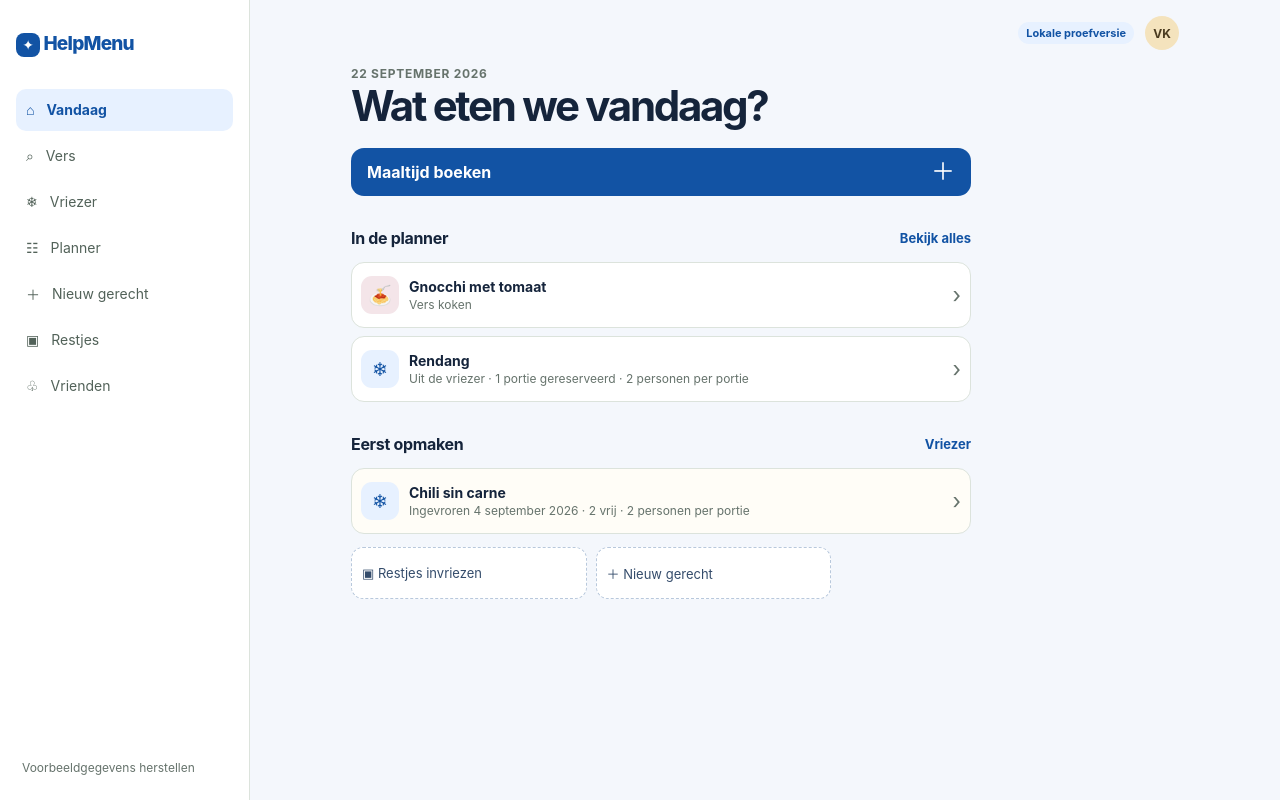
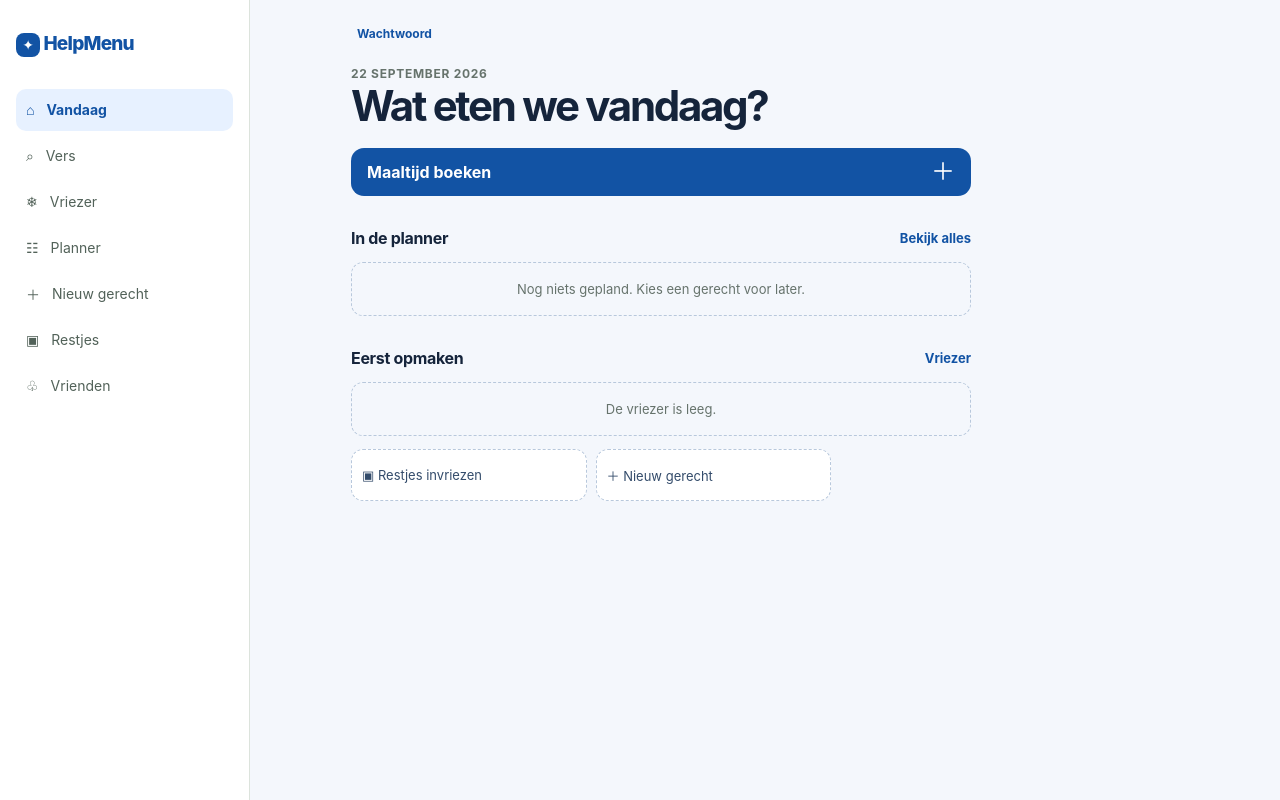
Before and after one commit to RoJoRZ/VriesKook, a SvelteKit app: page / in a window 1280 px wide. Built offline with nearby package versions, Linux system fonts and the light colour scheme.

Commit message:
Maak HelpMenu klaar voor eerste gebruik

```diff
--- a/src/lib/seed.ts
+++ b/src/lib/seed.ts
@@ -1,31 +1,7 @@
 import type { Booking, Dish, FreezerBatch, FriendDinner, PlannerEntry } from './domain';
 
-export const seedDishes: Dish[] = [
-  { id: 'gnocchi', name: 'Gnocchi met tomaat', course: 'Hoofdgerecht', tags: ['pasta', 'groente'], description: 'Met basilicum en mozzarella.', calories: 142, emoji: '🍝' },
-  { id: 'rendang', name: 'Rendang', course: 'Hoofdgerecht', tags: ['rijst', 'vlees'], description: 'Langzaam gestoofd rundvlees.', emoji: '🍛' },
-  { id: 'chili', name: 'Chili sin carne', course: 'Hoofdgerecht', tags: ['rijst', 'groente', 'vegetarisch'], description: 'Met bonen, maïs en paprika.', emoji: '🥘' },
-  { id: 'lasagne', name: 'Lasagne', course: 'Hoofdgerecht', tags: ['pasta', 'groente'], emoji: '🥬' },
-  { id: 'tiramisu', name: 'Tiramisu', course: 'Nagerecht', tags: ['dessert'], emoji: '🍰' },
-  { id: 'pompoensoep', name: 'Pompoensoep', course: 'Voorgerecht', tags: ['groente', 'vegetarisch'], emoji: '🥣' },
-  { id: 'boerenkool', name: 'Boerenkoolstamppot', course: 'Hoofdgerecht', tags: ['stamppot', 'aardappels', 'groente', 'vlees'], emoji: '🥔' }
-];
-
-export const seedBatches: FreezerBatch[] = [
-  { id: 'batch-chili', dishId: 'chili', frozenAt: '2026-09-04', available: 2, original: 2, peoplePerPortion: 2 },
-  { id: 'batch-rendang', dishId: 'rendang', frozenAt: '2026-09-10', available: 2, original: 2, peoplePerPortion: 2 },
-  { id: 'batch-lasagne', dishId: 'lasagne', frozenAt: '2026-09-14', available: 3, original: 3, peoplePerPortion: 1 }
-];
-
-export const seedPlanner: PlannerEntry[] = [
-  { id: 'plan-gnocchi', dishId: 'gnocchi', source: 'vers' },
-  { id: 'plan-rendang', dishId: 'rendang', source: 'vriezer', batchId: 'batch-rendang' }
-];
-
-export const seedBookings: Booking[] = [
-  { id: 'booking-pompoen', dishId: 'pompoensoep', type: 'gegeten', eatenAt: '2026-09-18' }
-];
-
-export const seedFriendDinners: FriendDinner[] = [
-  { id: 'friends-1', date: '2026-09-13', people: 'Noor en Sjoerd', dishIds: ['lasagne', 'tiramisu'], note: 'Met groene salade erbij.' },
-  { id: 'friends-2', date: '2026-08-24', people: 'Familie Joosen', dishIds: ['rendang'], note: 'Komkommerzuur erbij.' }
-];
+export const seedDishes: Dish[] = [];
+export const seedBatches: FreezerBatch[] = [];
+export const seedPlanner: PlannerEntry[] = [];
+export const seedBookings: Booking[] = [];
+export const seedFriendDinners: FriendDinner[] = [];
--- a/src/lib/server/auth.ts
+++ b/src/lib/server/auth.ts
@@ -44,6 +44,27 @@ export async function passwordIsValid(password: string, stored?: string) {
   return sameBytes(new Uint8Array(derived), base64ToBytes(expected));
 }
 
+export async function passwordHashFor(password: string) {
+  const salt = bytesToBase64(crypto.getRandomValues(new Uint8Array(16))).replaceAll('+', '-').replaceAll('/', '_').replaceAll('=', '');
+  const key = await crypto.subtle.importKey('raw', encoder.encode(password), 'PBKDF2', false, ['deriveBits']);
+  const derived = await crypto.subtle.deriveBits({ name: 'PBKDF2', hash: 'SHA-256', salt: encoder.encode(salt), iterations: 100_000 }, key, 256);
+  return `pbkdf2-sha256$100000$${salt}$${bytesToBase64(new Uint8Array(derived))}`;
+}
+
+async function credentialHash(event: RequestEvent) {
+  const row = await envFor(event).DB.prepare('SELECT password_hash FROM auth_credentials WHERE id = 1').bind().first<{ password_hash: string }>();
+  return row?.password_hash ?? envFor(event).AUTH_PASSWORD_HASH;
+}
+
+export async function credentialsAreValid(event: RequestEvent, password: string) {
+  return passwordIsValid(password, await credentialHash(event));
+}
+
+export async function changePassword(event: RequestEvent, password: string) {
+  const passwordHash = await passwordHashFor(password);
+  await envFor(event).DB.prepare('INSERT INTO auth_credentials (id, password_hash, updated_at) VALUES (1, ?, CURRENT_TIMESTAMP) ON CONFLICT(id) DO UPDATE SET password_hash = excluded.password_hash, updated_at = CURRENT_TIMESTAMP').bind(passwordHash).run();
+}
+
 export function passwordHashMatch(stored?: string) {
   return stored?.match(/^pbkdf2-sha256\$(\d+)\$([^$]+)\$([^$]+)$/);
 }
@@ -63,7 +84,7 @@ export async function createSession(event: RequestEvent) {
   const bytes = crypto.getRandomValues(new Uint8Array(32));
   const token = bytesToBase64(bytes).replaceAll('+', '-').replaceAll('/', '_').replaceAll('=', '');
   const expiresAt = new Date(Date.now() + sessionDays * 86_400_000).toISOString();
-  await envFor(event).DB.prepare('INSERT INTO sessions (id, token_hash, expires_at) VALUES (?, ?, ?)').bind(crypto.randomUUID(), await sha256(token), expiresAt).run();
+  await envFor(event).DB.prepare('INSERT INTO sessions (id, token_hash, expires_at) VALUES (?, ?, ?)').bind(await sha256(`${token}:id`), await sha256(token), expiresAt).run();
   return `helpmenu_session=${token}; HttpOnly; Secure; SameSite=Lax; Path=/; Max-Age=${sessionDays * 86_400};`;
 }
 
--- a/src/routes/+page.svelte
+++ b/src/routes/+page.svelte
@@ -44,6 +44,10 @@
   let onlineStatus: 'checking' | 'local' | 'anonymous' | 'authenticated' = 'checking';
   let loginPassword = '';
   let loginError = '';
+  let passwordDialog = false;
+  let currentPassword = '';
+  let newPassword = '';
+  let passwordError = '';
   let syncTimer: number | undefined;
 
   onMount(async () => {
@@ -66,7 +70,11 @@
       else if ((await response.json()).authenticated) {
         onlineStatus = 'authenticated';
         const remote = (await (await fetch('/api/state')).json()).state;
-        if (remote) { dishes = remote.dishes ?? dishes; batches = remote.batches ?? batches; planner = remote.planner ?? planner; bookings = remote.bookings ?? bookings; friendDinners = remote.friendDinners ?? friendDinners; }
+        if (remote) {
+          dishes = remote.dishes ?? dishes; batches = remote.batches ?? batches; planner = remote.planner ?? planner; bookings = remote.bookings ?? bookings; friendDinners = remote.friendDinners ?? friendDinners;
+        } else {
+          dishes = []; batches = []; planner = []; bookings = []; friendDinners = [];
+        }
       } else onlineStatus = 'anonymous';
     } catch { onlineStatus = 'local'; }
     hydrating = false;
@@ -208,10 +216,12 @@
     showToast('Etentje met vrienden opgeslagen.');
   }
 
-  function resetDemo() {
-    dishes = structuredClone(seedDishes); batches = structuredClone(seedBatches); planner = structuredClone(seedPlanner); bookings = structuredClone(seedBookings); friendDinners = structuredClone(seedFriendDinners);
-    localStorage.removeItem(storageKey);
-    showToast('De lokale voorbeeldgegevens zijn hersteld.');
+  function deleteDish(dish: Dish) {
+    const used = batches.some((batch) => batch.dishId === dish.id) || planner.some((entry) => entry.dishId === dish.id) || bookings.some((booking) => booking.dishId === dish.id) || friendDinners.some((dinner) => dinner.dishIds.includes(dish.id));
+    if (used) return showToast('Dit gerecht is nog in gebruik en kan daarom niet worden verwijderd.');
+    if (!window.confirm(`Weet je zeker dat je ${dish.name} wilt verwijderen?`)) return;
+    dishes = dishes.filter((item) => item.id !== dish.id);
+    showToast(`${dish.name} is verwijderd.`);
   }
 
   async function login() {
@@ -220,7 +230,19 @@
     if (!response.ok) return loginError = 'Het wachtwoord klopt niet.';
     onlineStatus = 'authenticated'; loginPassword = '';
     const remote = (await (await fetch('/api/state')).json()).state;
-    if (remote) { dishes = remote.dishes ?? dishes; batches = remote.batches ?? batches; planner = remote.planner ?? planner; bookings = remote.bookings ?? bookings; friendDinners = remote.friendDinners ?? friendDinners; }
+    if (remote) {
+      dishes = remote.dishes ?? dishes; batches = remote.batches ?? batches; planner = remote.planner ?? planner; bookings = remote.bookings ?? bookings; friendDinners = remote.friendDinners ?? friendDinners;
+    } else {
+      dishes = []; batches = []; planner = []; bookings = []; friendDinners = [];
+    }
+  }
+
+  async function savePassword() {
+    passwordError = '';
+    const response = await fetch('/api/auth/change-password', { method: 'POST', headers: { 'content-type': 'application/json' }, body: JSON.stringify({ currentPassword, newPassword }) });
+    const result = await response.json();
+    if (!response.ok) return passwordError = result.error ?? 'Wachtwoord wijzigen mislukt.';
+    currentPassword = ''; newPassword = ''; passwordDialog = false; showToast('Wachtwoord gewijzigd.');
   }
 
   async function chooseDishPhoto(event: Event) {
@@ -267,14 +289,12 @@
       <button class:active={screen === 'restjes'} on:click={() => navigate('restjes')}>▣ <span>Restjes</span></button>
       <button class:active={screen === 'vrienden'} on:click={() => navigate('vrienden')}>♧ <span>Vrienden</span></button>
     </nav>
-    <button class="reset" on:click={resetDemo}>Voorbeeldgegevens herstellen</button>
   </aside>
 
   <main>
     <header class="topbar">
       <button class="mobile-brand" on:click={() => navigate('vandaag')} aria-label="Naar Vandaag"><span>✦</span> HelpMenu</button>
-      <span class="local-label">Lokale proefversie</span>
-      <span class="avatar" aria-label="Gedeeld account">VK</span>
+      <button class="account-button" on:click={() => passwordDialog = true}>Wachtwoord</button>
     </header>
 
     {#if screen === 'vandaag'}
@@ -329,7 +349,7 @@
             <article class="dish-card">
               <div class="dish-art" aria-hidden="true">{#if dish.photoData}<img src={dish.photoData} alt="" />{:else}{dish.emoji}{/if}</div>
               <div class="dish-card-content"><h2>{dish.name}</h2><p>{dish.course} · {dish.tags.join(' · ') || 'zonder kenmerken'}</p></div>
-              <div class="card-actions"><button class="secondary" on:click={() => openBooking(dish.id, 'vers')}>Nu boeken</button><button class="icon-button" title="Aan planner toevoegen" on:click={() => addToPlanner(dish, 'vers')}>＋<span class="sr-only">Aan planner toevoegen</span></button></div>
+              <div class="card-actions"><button class="secondary" on:click={() => openBooking(dish.id, 'vers')}>Nu boeken</button><button class="icon-button" title="Aan planner toevoegen" on:click={() => addToPlanner(dish, 'vers')}>＋<span class="sr-only">Aan planner toevoegen</span></button><button class="delete-button" on:click={() => deleteDish(dish)}>Verwijderen</button></div>
             </article>
           {:else}<div class="empty">Geen gerechten gevonden. Pas je filter aan of voeg een nieuw gerecht toe.</div>{/each}
         </div>
@@ -428,6 +448,10 @@
 
 {#if toast}<div class="toast" role="status">{toast}</div>{/if}
 
+{#if passwordDialog}
+  <div class="modal-backdrop"><form class="modal" on:submit|preventDefault={savePassword}><button class="close" type="button" aria-label="Sluiten" on:click={() => passwordDialog = false}>×</button><p class="eyebrow">Gedeeld account</p><h2>Wachtwoord wijzigen</h2><label>Huidig wachtwoord<input type="password" bind:value={currentPassword} autocomplete="current-password" required /></label><label>Nieuw wachtwoord<input type="password" bind:value={newPassword} autocomplete="new-password" minlength="12" required /></label>{#if passwordError}<p class="login-error">{passwordError}</p>{/if}<button class="primary submit" type="submit">Wachtwoord opslaan</button></form></div>
+{/if}
+
 {#if onlineStatus === 'checking' || onlineStatus === 'anonymous'}
   <div class="login-backdrop"><form class="login-card" on:submit|preventDefault={login}><span class="login-mark">✦</span><h1>HelpMenu</h1><p>{onlineStatus === 'checking' ? 'Beveiligde verbinding controleren…' : 'Meld je aan met het gedeelde wachtwoord.'}</p>{#if onlineStatus === 'anonymous'}<label>Wachtwoord<input type="password" bind:value={loginPassword} autocomplete="current-password" required /></label>{#if loginError}<p class="login-error">{loginError}</p>{/if}<button class="primary" type="submit">Aanmelden</button>{/if}</form></div>
 {/if}
@@ -442,6 +466,7 @@
   .brand span, .mobile-brand span { display: inline-grid; place-items: center; width: 24px; height: 24px; background: #1253a4; color: #fff; border-radius: 8px; font-size: 14px; letter-spacing: 0; }
   .avatar { display: grid; place-items: center; width: 34px; height: 34px; background: #f4e3bd; border-radius: 50%; color: #493a1e; font-size: 12px; font-weight: 750; }
   .local-label { margin-left: auto; margin-right: 11px; border-radius: 999px; padding: 4px 8px; background: #e7f1ff; color: #1253a4; font-size: 11px; font-weight: 700; }
+  .account-button { border: 0; background: transparent; color: #1253a4; font-size: 12px; font-weight: 700; }
   .page { animation: enter .2s ease-out; }
   @keyframes enter { from { opacity: .45; transform: translateY(4px); } to { opacity: 1; transform: none; } }
   .eyebrow { margin: 0; color: #66736c; font-size: 12px; font-weight: 730; letter-spacing: .06em; text-transform: uppercase; }
@@ -482,6 +507,7 @@
   .dish-card p { margin: 4px 0 0; color: #66736c; font-size: 12px; }
   .card-actions { grid-column: 1 / -1; display: flex; gap: 8px; }
   .secondary { min-height: 36px; border: 1px solid #b8c8dc; border-radius: 9px; background: #fff; color: #1253a4; padding: 6px 10px; font-size: 12px; font-weight: 730; }
+  .delete-button { min-height: 36px; margin-left: auto; border: 0; border-radius: 9px; background: transparent; color: #a23e45; padding: 6px 8px; font-size: 12px; font-weight: 700; }
   .icon-button { display: grid; flex: 0 0 36px; place-items: center; width: 36px; height: 36px; border: 1px solid #b8c8dc; border-radius: 9px; background: #fff; color: #1253a4; font-size: 20px; }
   .floating { width: 100%; margin-top: 20px; }
   .title-row { display: flex; align-items: flex-start; justify-content: space-between; gap: 12px; }
--- /dev/null
+++ b/src/routes/api/auth/change-password/+server.ts
@@ -0,0 +1,14 @@
+import { json } from '@sveltejs/kit';
+import { changePassword, credentialsAreValid, currentSession } from '$lib/server/auth';
+
+export const POST = async (event) => {
+  if (!(await currentSession(event))) return json({ error: 'Aanmelden is vereist.' }, { status: 401 });
+  const body: unknown = await event.request.json().catch(() => ({}));
+  const values = typeof body === 'object' && body !== null ? body as { currentPassword?: unknown; newPassword?: unknown } : {};
+  const currentPassword = typeof values.currentPassword === 'string' ? values.currentPassword : '';
+  const newPassword = typeof values.newPassword === 'string' ? values.newPassword : '';
+  if (!(await credentialsAreValid(event, currentPassword))) return json({ error: 'Het huidige wachtwoord klopt niet.' }, { status: 401 });
+  if (newPassword.length < 12) return json({ error: 'Kies minimaal 12 karakters.' }, { status: 400 });
+  await changePassword(event, newPassword);
+  return json({ changed: true });
+};
--- a/src/routes/api/auth/login/+server.ts
+++ b/src/routes/api/auth/login/+server.ts
@@ -1,10 +1,9 @@
 import { json } from '@sveltejs/kit';
-import { createSession, envFor, passwordIsValid } from '$lib/server/auth';
+import { createSession, credentialsAreValid } from '$lib/server/auth';
 
 export const POST = async (event) => {
   const body: unknown = await event.request.json().catch(() => ({}));
   const password = typeof body === 'object' && body !== null && 'password' in body && typeof body.password === 'string' ? body.password : '';
-  const env = envFor(event);
-  if (!(await passwordIsValid(password, env.AUTH_PASSWORD_HASH))) return json({ error: 'Onjuist wachtwoord.' }, { status: 401 });
+  if (!(await credentialsAreValid(event, password))) return json({ error: 'Onjuist wachtwoord.' }, { status: 401 });
   return json({ authenticated: true }, { headers: { 'set-cookie': await createSession(event) } });
 };
```
Also changed, not shown: 2 other files (tests, documents, lock files or other folders).
